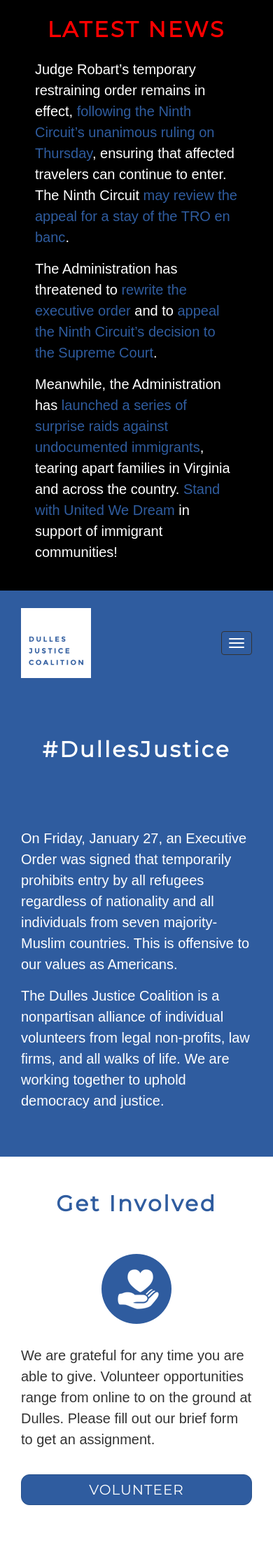
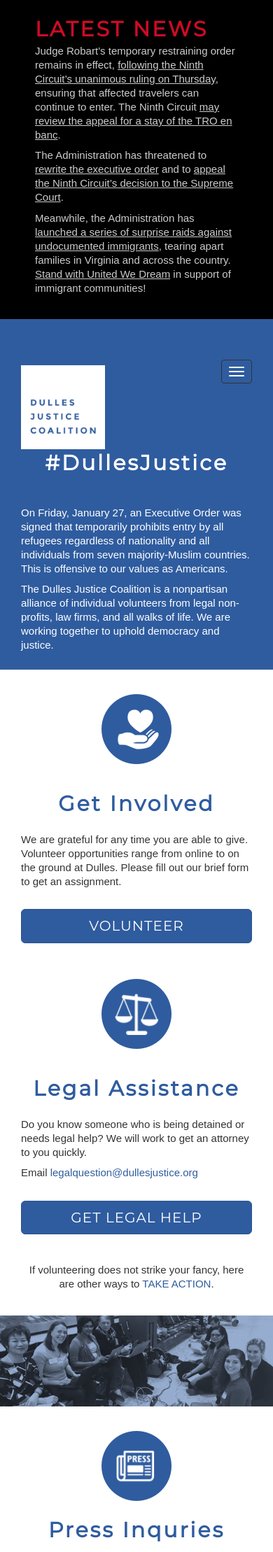
Before and after one commit to dullesjustice/site, a Jekyll site: the page built from index.html, in a window 390 px wide. Shown: the top 2218 px of the page at 70% size. Built offline with Jekyll 4.4.1, drawn with Linux system fonts in a browser that asks for light colours; some web fonts are replaced; some of the changed text lies outside the part shown.

Commit message:
Update styling

```diff
--- a/_includes/footer.html
+++ b/_includes/footer.html
@@ -1,10 +1,10 @@
 <div class="container-fluid">
   <div class="row inverse footer">
-    <div class="col-xs-12 col-sm-6 col-sm-offset-3">
+    <div class="col-xs-12 col-sm-10">
       &copy; 2017 Dulles Justice Coalition. All rights reserved.
     </div>
-    <div class="col-xs-12 col-sm-3">
-      <a class="small" href="{{ site.baseurl }}/privacy/">Privacy Policy</a>
+    <div class="col-xs-12 col-sm-2" style="text-align: right" >
+      <a href="{{ site.baseurl }}/privacy/">Privacy Policy</a>
     </div>
   </div>
 </div>
--- a/css/site.scss
+++ b/css/site.scss
@@ -9,11 +9,11 @@
 $font-family-sans-serif: 'Muli', sans-serif !default;
 $headings-font-family: 'Montserrat', sans-serif !default;
 $headings-font-weight: bold;
-$font-size-base: 20px;
-$line-height-base: 1.5;
+$font-size-base: 15px;
+$line-height-base: 1.333;
 
 $white: #ffffff;
-$jumbotron-padding:              30px !default;
+$jumbotron-padding:              20px !default;
 $jumbotron-color:                $white !default;
 $jumbotron-bg:                   $brand-primary !default;
 $jumbotron-heading-color:        inherit !default;
@@ -29,7 +29,7 @@
 
 
 
-$font-size-h2: 31px;
+$font-size-h2: 30px;
 $font-size-h3: 25px;
 
 $navbar-height: 150px;
@@ -49,6 +49,7 @@
     font-size: 20px;
     letter-spacing: 1px;
     text-align: center;
+    text-transform: uppercase;
 }
 
 h1
@@ -62,7 +63,7 @@
   text-align: center;
   color: $brand-primary;
   font-weight: bold;
-  margin-top: 50px;
+  margin-top: 25px;
   margin-bottom: 25px;
   letter-spacing: 3px;
 }
@@ -113,11 +114,6 @@
   }
 }
 
-
-.navbar-brand {
-  padding-top: 25px;
-}
-
 .image {
   max-width: 1200;
   height: 400px;
@@ -125,8 +121,8 @@
 
 .navbar-brand, .navbar-nav>li>a {
       img {
-        width: 100px;
-        height: 100px;
+        width: 120px;
+        height: 120px;
       }
   }
 
@@ -150,8 +146,8 @@
 }
 
 .pad50 {
-  padding-top: 50px;
-  padding-bottom: 50px;
+  padding-top: 1em;
+  padding-bottom: 1em;
 }
 
 .item:not(:last-child) .itembody {
@@ -180,7 +176,7 @@
 
 img.centered {
   display: block;
-  margin: 30px auto 30px;
+  margin: 35px auto 15px;
 }
 
 h3.centered {
@@ -195,6 +191,7 @@
 .spaced {
   margin-top: 20px;
   margin-bottom: 16px;
+  width: 100%
 }
 
 .image-container {
@@ -207,7 +204,7 @@
 }
 
 .footer {
-  text-align: center;
+  font-size: 10px;
   padding: 25px;
 
   a {
@@ -275,12 +272,23 @@
   padding: 25px 50px;
 
   h2 {
-    color: red;
+    text-align: left;
+    color: #CD0B24;
     margin-top: 0;
     text-transform: uppercase;
+    margin-bottom: 5px;
   }
 
   p {
-     color: white;
+     color: #ccc;
+  }
+
+  a {
+    color: #ccc;
+    text-decoration: underline;
+
+    &:hover {
+      color: #aaa;
+    }
   }
 }
--- a/index.html
+++ b/index.html
@@ -21,23 +21,23 @@
   </div>
   <div class="row getinvolved">
     <div class="col-sm-4 col-sm-offset-2 col-xs-12">
+      <img class="centered" src="{{ site.baseurl }}/images/Icon-Volunteer.png" />
       <h2>Get Involved</h2>
-      <img class="centered" src="{{ site.baseurl }}/images/Icon-Volunteer.png" />
       <p>
         We are grateful for any time you are able to give. Volunteer opportunities range from online to on the ground at Dulles. Please fill out our brief form to get an assignment.
       </p>
-      <a class="spaced btn btn-primary" href="https://goo.gl/forms/sh1EhJHuWAan4YtE3">VOLUNTEER</a>
+      <a class="spaced btn btn-primary btn-lg" href="https://goo.gl/forms/sh1EhJHuWAan4YtE3">VOLUNTEER</a>
     </div>
     <div class="col-sm-4 col-xs-12">
+      <img class="centered" src="{{ site.baseurl }}/images/Icon-Legal.png" />
       <h2>Legal Assistance</h2>
-      <img class="centered" src="{{ site.baseurl }}/images/Icon-Legal.png" />
       <p>
         Do you know someone who is being detained or needs legal help? We will work to get an attorney to you quickly.
       </p>
       <p>
         Email <a href="mailto:legalquestion@dullesjustice.org">legalquestion@dullesjustice.org</a>
       </p>
-      <a class="spaced btn btn-primary" href="mailto:legalquestion@dullesjustice.org">
+      <a class="spaced btn btn-primary btn-lg" href="mailto:legalquestion@dullesjustice.org">
         GET LEGAL HELP
       </a>
     </div>
@@ -48,33 +48,42 @@
     </div>
   </div>
   {% include imagerow.html src="Homepage-photo2.jpg" %}
-  <div class="row">
-    <div class="col-xs-12">
-      <h2>Reach Out to Us</h2>
-    </div>
-  </div>
   <div class="row padbottom50">
     <div class="col-sm-offset-1 col-sm-10 col-xs-12">
       <div class="row">
         <div class="col-sm-4 col-xs-12">
           <img class="centered" src="{{ site.baseurl }}/images/Icon-Press.png" />
-          <h3 class="centered">Press Inquries</h3>
-          <p>Are you a member of the media wishing to speak with one of our team members?
-          <a href="{{ site.baseurl }}/press/">
-            REACH OUT
-          </a>
+          <h2 class="centered">Press Inquries</h2>
+          <p>Are you a member of the media wishing to speak with one of our team members?</p>
         </div>
         <div class="col-sm-4 col-xs-12">
           <img class="centered" src="{{ site.baseurl }}/images/Icon-Twitter.png" />
-          <h3 class="centered">Twitter</h3>
+          <h2 class="centered">Twitter</h2>
           <p>Follow us <a href="https://twitter.com/DullesJustice">@DullesJustice</a> or the hashtag
           <a href="https://twitter.com/hashtag/DullesJustice">#DullesJustice</a> for the latest information. </p>
         </div>
         <div class="col-sm-4 col-xs-12">
           <img class="centered" src="{{ site.baseurl }}/images/Icon-Insta.png" />
-          <h3 class="centered">Instagram</h3>
+          <h2 class="centered">Instagram</h2>
           <p>See Dulles Justice from the eyes of volunteers and affected people at
             <a href="https://www.instagram.com/dullesjustice/">@DullesJustice</a> on Instagram.</p>
+        </div>
+      </div>
+      <div class="row">
+        <div class="col-sm-4 col-xs-12">
+          <a class="spaced btn btn-primary btn-lg" href="{{ site.baseurl }}/press/">
+            REACH OUT
+          </a>
+        </div>
+        <div class="col-sm-4 col-xs-12">
+          <a class="spaced btn btn-primary btn-lg" href="https://twitter.com/DullesJustice">
+            TWITTER
+          </a>
+        </div>
+        <div class="col-sm-4 col-xs-12">
+          <a class="spaced btn btn-primary btn-lg" href="https://www.instagram.com/dullesjustice/">
+            INSTAGRAM
+          </a>
         </div>
       </div>
     </div>
```
